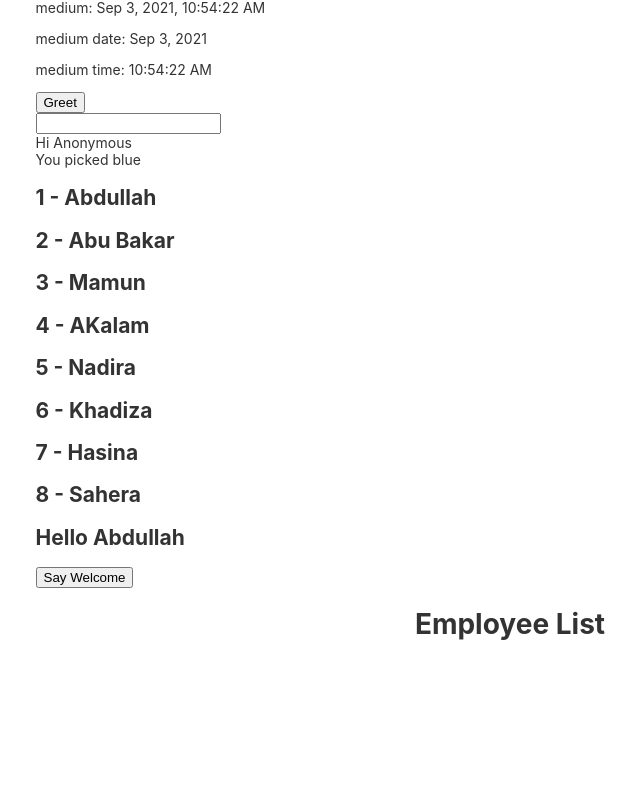
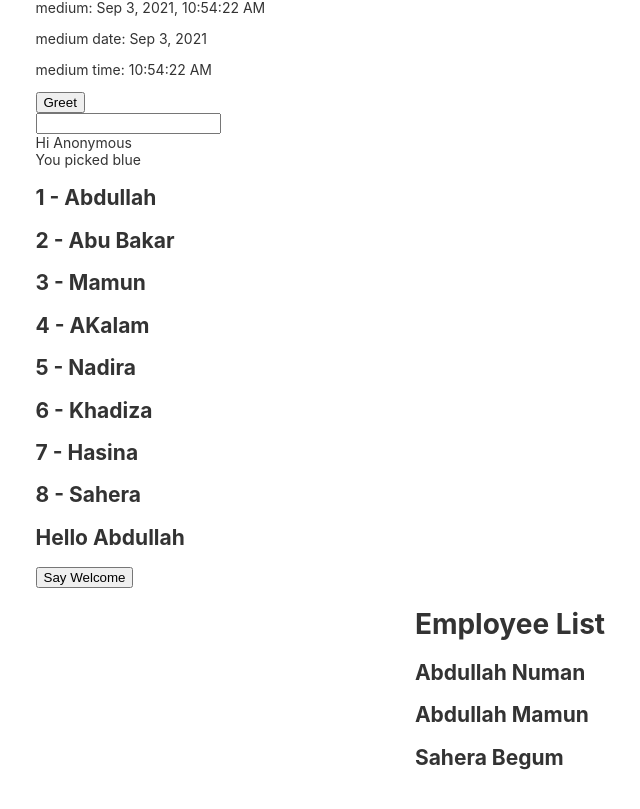
Before and after one commit to anewman15/angular-tut-app, an Angular app: page / in a window 1280 px wide. Shown: the part 640-1449 px from the top of the page, without its empty margins (130-770 px from the left). Before the commit the page ends 1332 px from the top, so only its background shows below. Built offline with nearby package versions, Linux system fonts and the light colour scheme.

Commit message:
Render employees data to html view

```diff
--- a/src/app/employee-list/employee-list.component.html
+++ b/src/app/employee-list/employee-list.component.html
@@ -1 +1,4 @@
 <h1>Employee List</h1>
+<div *ngFor='let employee of employees'>
+  <h2>{{employee.firstName}} {{employee.lastName}}</h2>
+</div>
```
